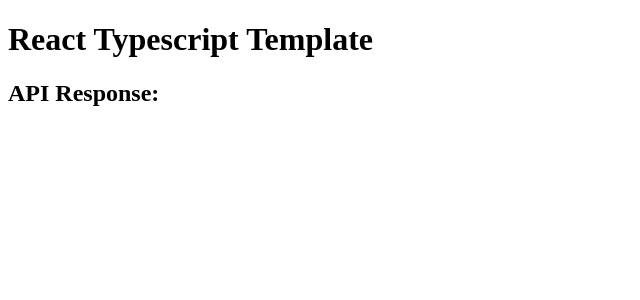
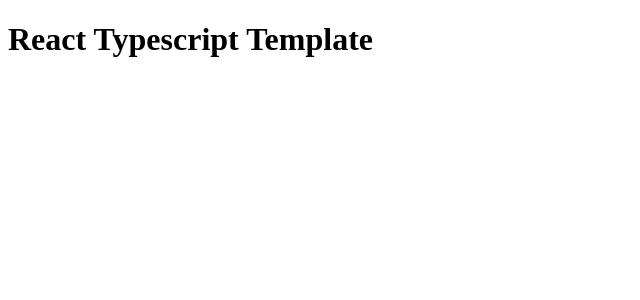
Before and after one commit to DushanSenadheera/fuzzy-octo-enigma, a React (Vite) app in the folder client/: page / in a window 1280 px wide. Shown: the top 300 px of the page, without its empty margins (0-640 px from the left). Built offline with nearby package versions, Linux system fonts and the light colour scheme; no server answers.

Commit message:
Update App.tsx

```diff
--- a/client/src/App.tsx
+++ b/client/src/App.tsx
@@ -24,7 +24,6 @@ function App() {
   return (
     <div className="App">
       <h1>React Typescript Template</h1>
-      <h2>API Response:</h2>
       {data}
     </div>
   )
```
